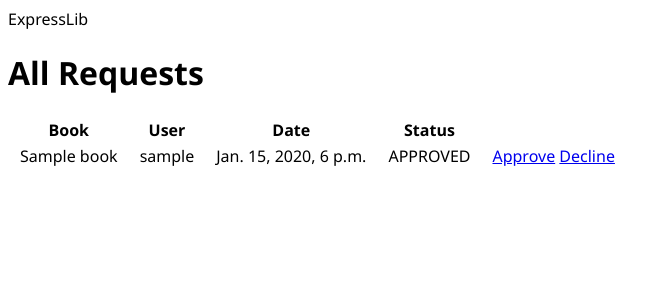
After one commit to ajmdz/expresslib, a Django app: template records/templates/records/admin-requests.html in a window 1280 px wide. The commit adds this page. Shown: the top 300 px of the page, without its empty margins (0-670 px from the left). Run offline with Django 4.2, Linux system fonts and the light colour scheme; the template is opened without the code that fills it: values that come from a table or form of the project are taken from there, others are empty; tables that the repository leaves empty hold one stand-in row (values such as "Sample post").

Commit message:
feat: add template files in records app

```diff
--- /dev/null
+++ b/records/templates/records/admin-requests.html
@@ -0,0 +1,31 @@
+{% extends 'admin-main.html' %}
+
+{% block content %}
+<h1>All Requests</h1>
+
+{% if requests %}
+    <table>
+        <tr>
+            <th>Book</th>
+            <th>User</th>
+            <th>Date</th>
+            <th>Status</th>
+        </tr>
+        {% for item in requests %}
+            <tr>
+                <td>{{item.book.title}}</td>
+                <td>{{item.user.username}}</td>
+                <td>{{item.date_created}}</td>
+                <td>{{item.status}}</td>
+                <td>
+                    <a href="{% url 'records:approve-request' item.id %}">Approve</a>
+                    <a href="{% url 'records:decline-request' item.id %}">Decline</a>
+                </td>
+            </tr>
+        {% endfor %}
+    <table>
+{% else %}
+<h3> No requests for now.</h3>
+{% endif %}
+
+{% endblock content %}
--- /dev/null
+++ b/records/templates/records/confirm-approve.html
@@ -0,0 +1,5 @@
+<h3>Confirm request approval</h3>
+<form method="POST" action="">
+    {% csrf_token %}
+    <input class="" type="submit" value="confirm">
+</form>
--- /dev/null
+++ b/records/templates/records/confirm-decline.html
@@ -0,0 +1,5 @@
+<h3>Confirm decline request</h3>
+<form method="POST" action="">
+    {% csrf_token %}
+    <input class="" type="submit" value="confirm">
+</form>
--- a/records/templates/records/confirmRequest.html
+++ b/records/templates/records/confirmRequest.html
@@ -1,4 +1,4 @@
-<!--Create confirmation form here -->
+{% comment %} SHOW THIS FORM ONLY IF NO PRIOR REQUEST HAS BEEN MADE {% endcomment %}
 <p> Confirm your request:</p>
 <p> {{book.title}}</p>
 <form method="POST" action="">
```
Also changed, not shown: records/templates/records/admin-records.html (added).
